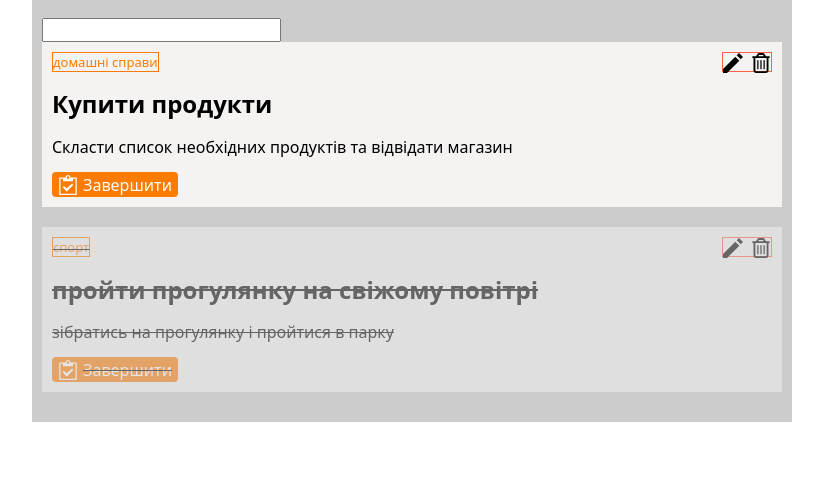
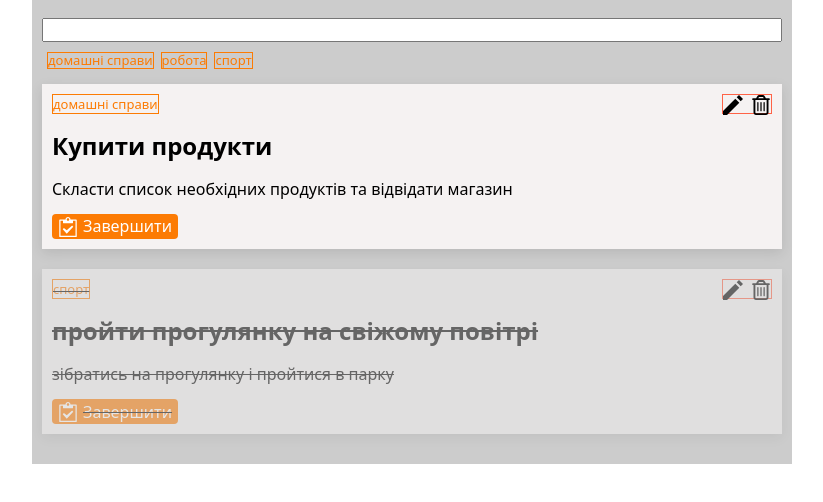
Before and after one commit to AngryAndrii/ToDoList-vanilla-js, a plain HTML site: page index.html in a window 1280 px wide. Shown: the part 92-594 px from the top of the page, without its empty margins (228-1051 px from the left). Drawn offline with nearby package versions, Linux system fonts and the light colour scheme.

Commit message:
added transition and some styles

```diff
--- a/index.html
+++ b/index.html
@@ -18,6 +18,7 @@
     <div class="window">
       <h1>Todo list</h1>
       <input type="text" class="filter-input" />
+      <div class="tags-line"><span class="tag">домашні справи</span><span class="tag">робота</span><span class="tag">спорт</span></div>
       <div class="card">
         <div class="corner-icons-container">
           <svg class="icon">
--- a/style.css
+++ b/style.css
@@ -5,6 +5,7 @@
   --light-gray: #f5f2f2;
   --white-color: #ffffff;
   --contur-color: #fbeb09;
+  --anim: all 0.4s ease-out;
 }
 
 * {
@@ -19,6 +20,26 @@
   margin-top: 20px;
 }
 
+.filter-input {
+  width: 100%;
+  margin-bottom: 10px;
+}
+
+.tags-line {
+  display: flex;
+  flex-direction: row;
+  flex-wrap: wrap;
+  column-gap: 7px;
+  row-gap: 10px;
+  margin-bottom: 15px;
+  margin-left: 5px;
+}
+
+.tags-line > .tag:is(:hover, :focus) {
+  transform: scale(1.1);
+  transition: var(--anim);
+}
+
 /* complered - opacity 0.5
 text decoration strike-trought */
 .card {
@@ -26,6 +47,7 @@ text decoration strike-trought */
   background-color: var(--light-gray);
   padding: 10px;
   margin-bottom: 20px;
+  box-shadow: rgba(0, 0, 0, 0.1) 0px 4px 12px;
 }
 
 .completed:is(:not(.tag)) {
@@ -73,6 +95,7 @@ text decoration strike-trought */
 .done-button:is(:hover, :focus) {
   box-shadow: rgba(0, 0, 0, 0.24) 0px 3px 8px;
   outline: 2px solid var(--contur-color);
+  transition: var(--anim);
 }
 
 .clipboard-icon {
```
